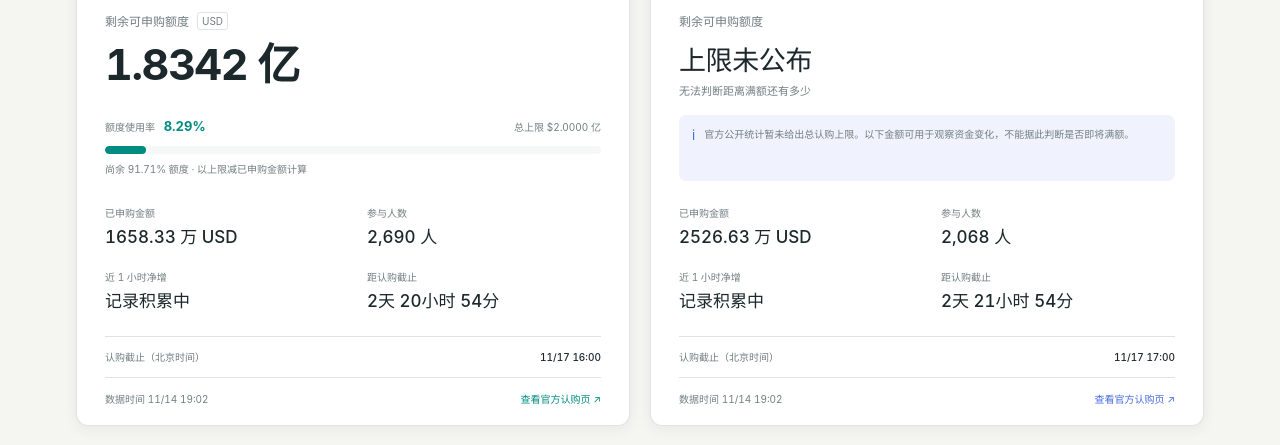
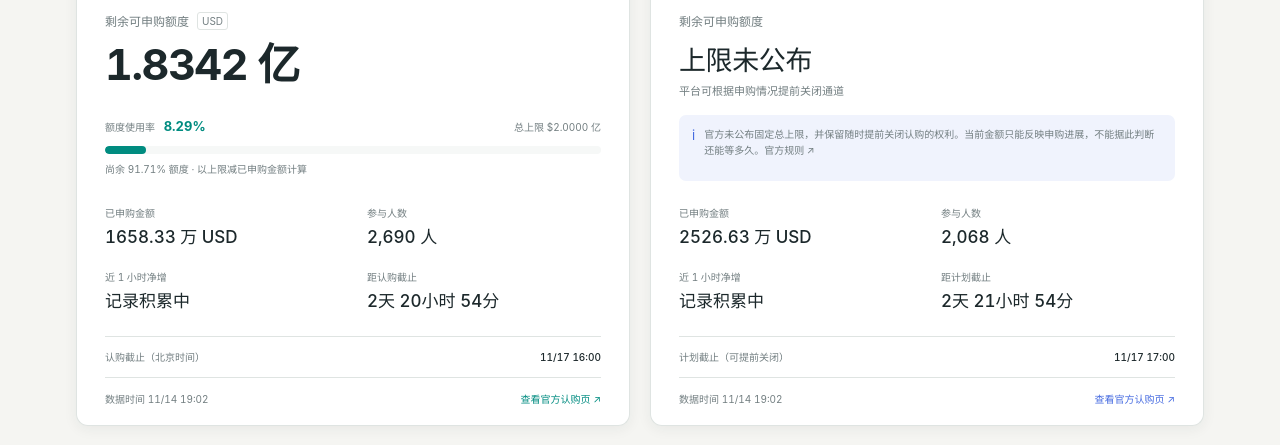
Before and after one commit to surfacebuaa-maker/spread-yellow-pages, a plain HTML site: page anthropic/index.html in a window 1280 px wide. Shown: the part 341-786 px from the top of the page. Drawn offline with Linux system fonts and the light colour scheme.

Commit message:
Clarify Gate may close Anthropic subscriptions before the planned deadline

```diff
--- a/anthropic/index.html
+++ b/anthropic/index.html
@@ -39,10 +39,10 @@
         <article class="platform gate" id="gate-card">
           <div class="card-heading"><div class="brand"><span class="brand-icon">G</span><div><h2>Gate</h2><p>IPO Access · Anthropic</p></div></div><span id="gate-status" class="round-tag">读取中</span></div>
           <div class="primary-label">剩余可申购额度</div>
-          <div class="unknown-cap">上限未公布<span>无法判断距离满额还有多少</span></div>
-          <div class="unknown-note"><span>i</span><p>官方公开统计暂未给出总认购上限。以下金额可用于观察资金变化，不能据此判断是否即将满额。</p></div>
-          <div class="stats-grid"><div><span>已申购金额</span><strong id="gate-amount">—</strong></div><div><span>参与人数</span><strong id="gate-people">—</strong></div><div><span>近 1 小时净增</span><strong id="gate-hour">—</strong></div><div><span>距认购截止</span><strong id="gate-countdown">—</strong></div></div>
-          <div class="deadline"><span>认购截止（北京时间）</span><strong id="gate-end">—</strong></div>
+          <div class="unknown-cap">上限未公布<span>平台可根据申购情况提前关闭通道</span></div>
+          <div class="unknown-note"><span>i</span><p>官方未公布固定总上限，并保留随时提前关闭认购的权利。当前金额只能反映申购进展，不能据此判断还能等多久。<a href="https://www.gate.com/zh/announcements/article/102736" target="_blank" rel="noopener noreferrer">官方规则 ↗</a></p></div>
+          <div class="stats-grid"><div><span>已申购金额</span><strong id="gate-amount">—</strong></div><div><span>参与人数</span><strong id="gate-people">—</strong></div><div><span>近 1 小时净增</span><strong id="gate-hour">—</strong></div><div><span>距计划截止</span><strong id="gate-countdown">—</strong></div></div>
+          <div class="deadline"><span>计划截止（可提前关闭）</span><strong id="gate-end">—</strong></div>
           <div class="card-bottom"><span id="gate-observed">数据时间 —</span><a href="https://www.gate.com/ipos/ipo-access/anthropic-ipo-access/69" target="_blank" rel="noopener noreferrer">查看官方认购页 ↗</a></div>
         </article>
       </section>
```
